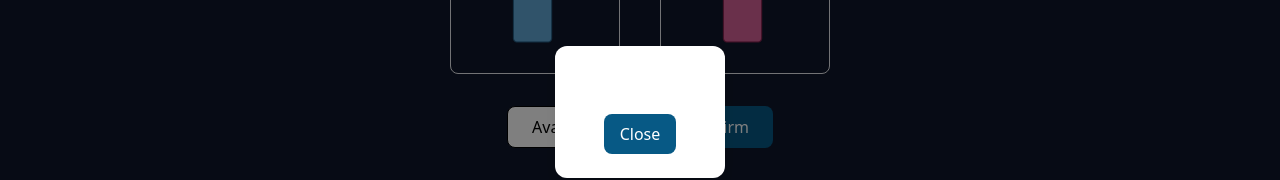
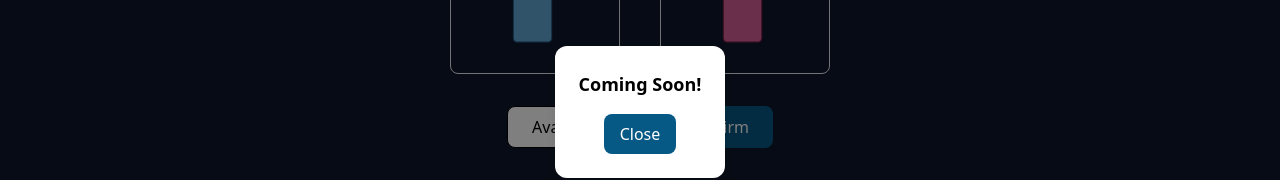
Before and after one commit to sparsha-2006/Learnix, a React (Vite) app in the folder versathon/learnix/: page /avatar in a window 1280 px wide. Both pictures are taken after a click on the button "Avatar Shop". Shown: the part 288-468 px from the top of the page. Built offline with nearby package versions, Linux system fonts and the light colour scheme.

Commit message:
Update AvatarPage.jsx
text visibility

```diff
--- a/versathon/learnix/src/pages/AvatarPage.jsx
+++ b/versathon/learnix/src/pages/AvatarPage.jsx
@@ -107,7 +107,7 @@ export default function AvatarPage() {
       {showPopup && (
         <div className="fixed inset-0 flex items-center justify-center bg-black/50">
           <div className="bg-white p-6 rounded-xl shadow-lg text-center">
-            <h2 className="text-lg font-semibold mb-4">Coming Soon!</h2>
+            <h2 className="text-lg text-black font-semibold mb-4">Coming Soon!</h2>
             <button
               onClick={() => setShowPopup(false)}
               className="px-4 py-2 bg-[#075985] text-white rounded-lg"
```
